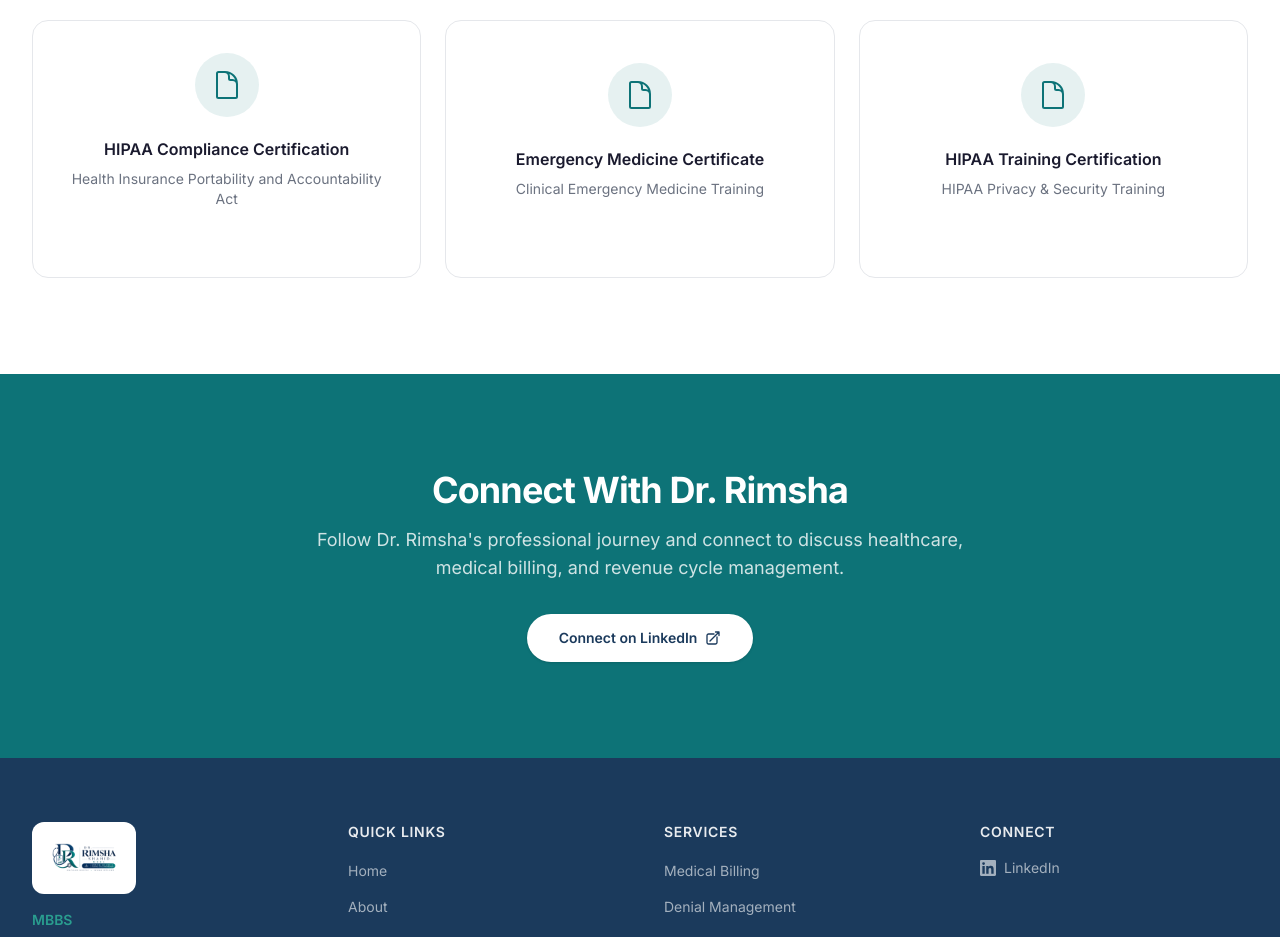
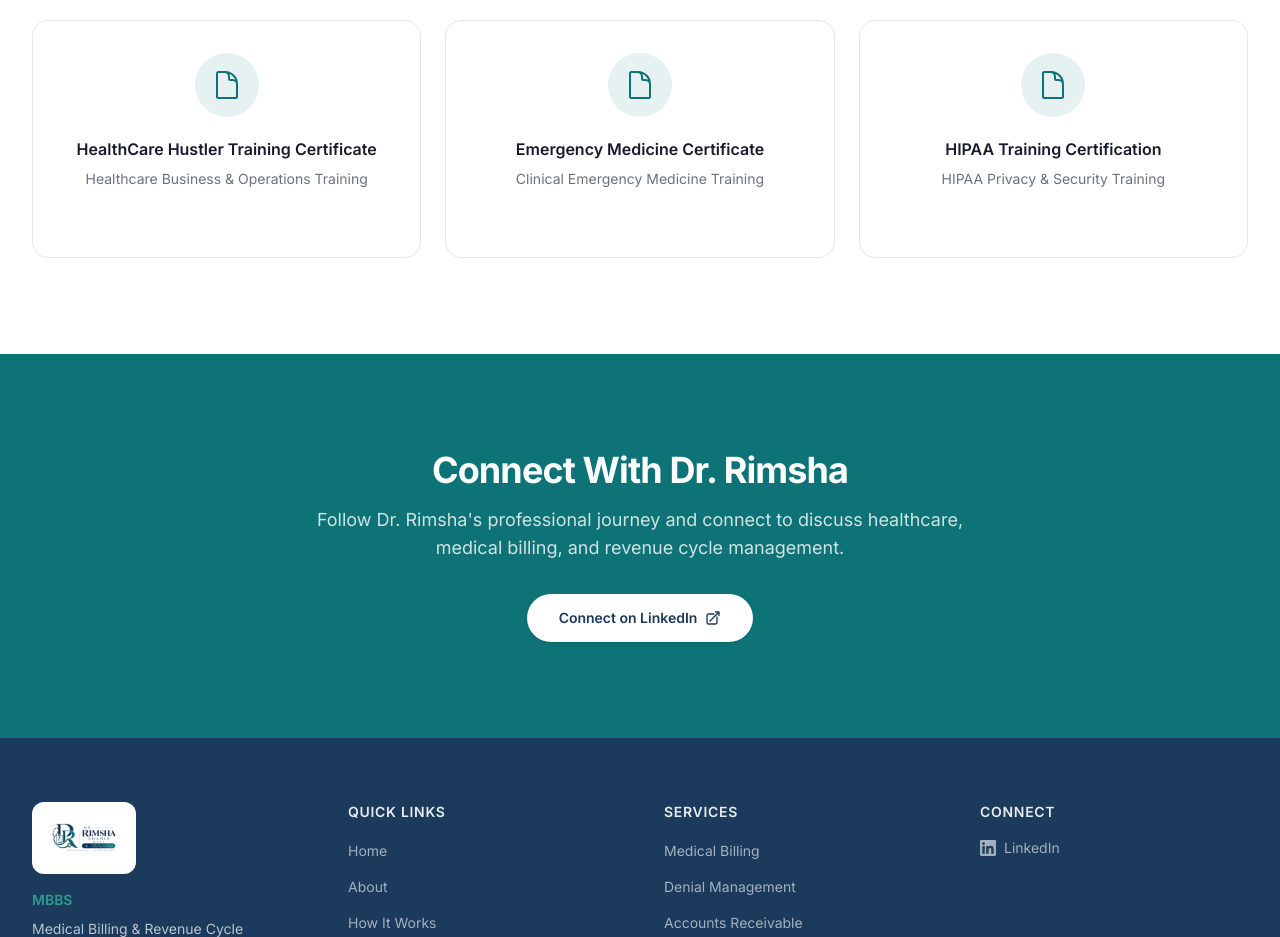
Before and after one commit to M-HUZAIFA-KHILJI/Dr-Rimsha-Shahid, a Next.js app: page /about in a window 1280 px wide. Shown: the part 3160-4097 px from the top of the page. Built offline with nearby package versions, Linux system fonts and the light colour scheme.

Commit message:
Update certification name to HealthCare Hustler Training Certificate

```diff
--- a/src/components/CertificationsSection.tsx
+++ b/src/components/CertificationsSection.tsx
@@ -4,8 +4,8 @@ import { useState } from "react";
 
 const certifications = [
   {
-    name: "HIPAA Compliance Certification",
-    issuer: "Health Insurance Portability and Accountability Act",
+    name: "HealthCare Hustler Training Certificate",
+    issuer: "Healthcare Business & Operations Training",
     file: "/docs/cert-hipaa-1.pdf",
   },
   {
```
